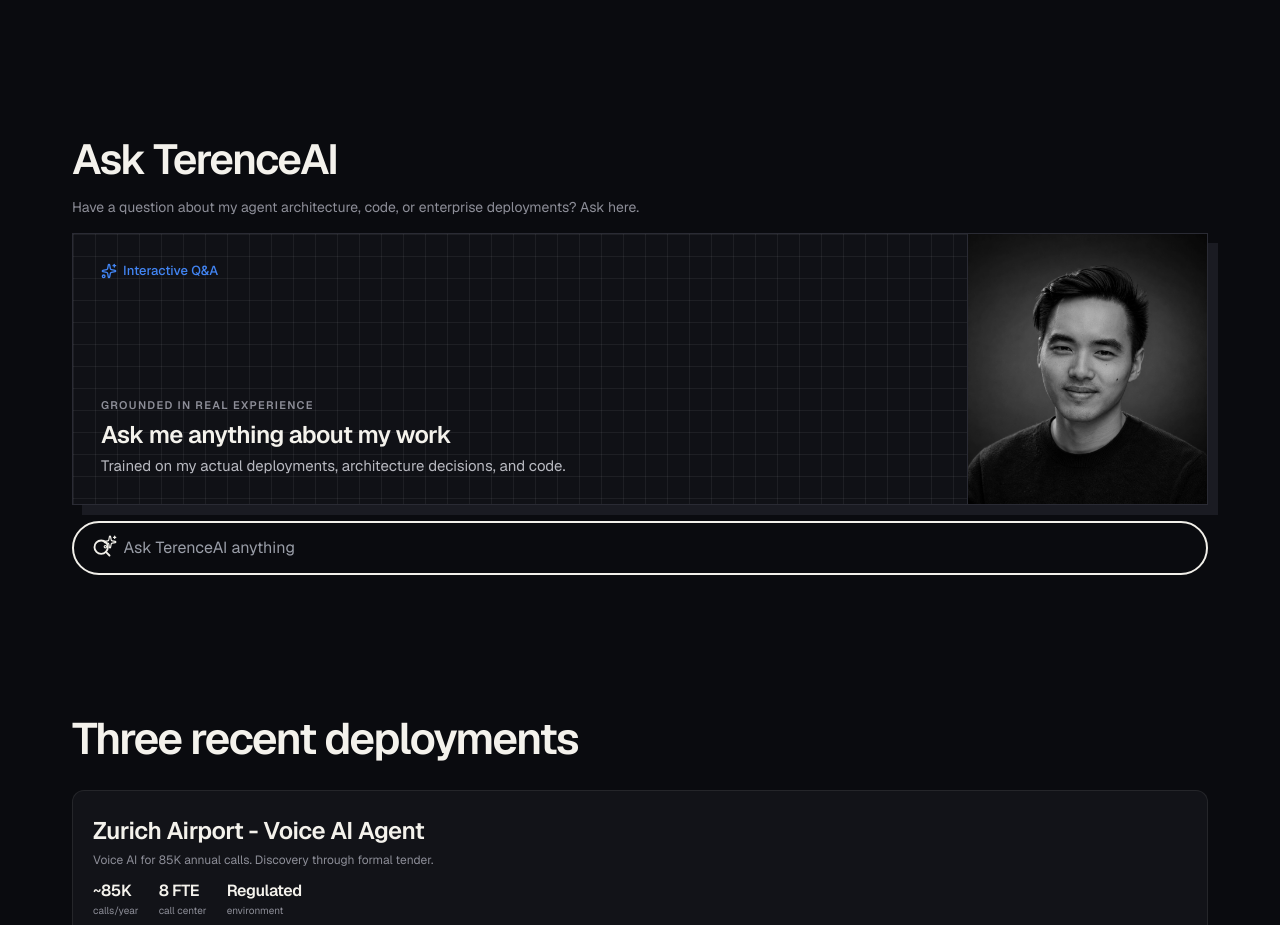
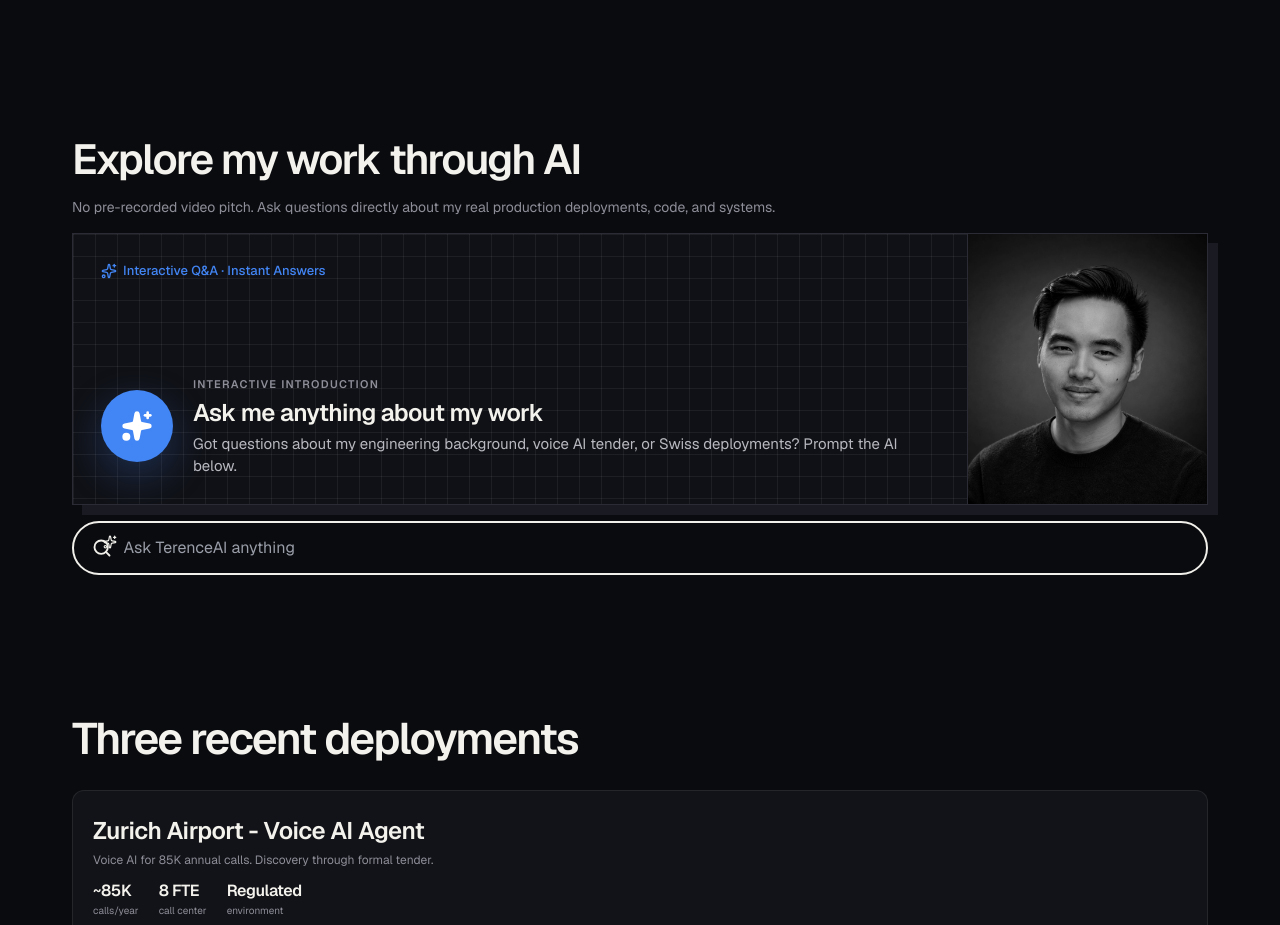
Before and after one commit to terencela/applications, a Next.js app: page /google in a window 1280 px wide. Shown: the part 1360-2285 px from the top of the page. Built offline with nearby package versions, Linux system fonts and the light colour scheme.

Commit message:
Update middle interactive Q&A card with accent graphic and prompt to ask questions
Co-authored-by: Cursor <cursoragent@cursor.com>

```diff
--- a/app/components/google/GoogleApplicationPage.tsx
+++ b/app/components/google/GoogleApplicationPage.tsx
@@ -604,13 +604,19 @@ export function GoogleApplicationPage() {
         <section className="dossier-section relative z-[2] pt-6">
           <div className="mx-auto max-w-[1200px] px-4 md:px-8">
             <h2 className="text-[clamp(28px,3.5vw,42px)] font-semibold tracking-[-0.04em] text-[var(--dossier-ink)]">
-              Ask TerenceAI
+              Explore my work through AI
             </h2>
             <p className="mt-1 text-sm text-[var(--dossier-muted)]">
-              Have a question about my agent architecture, code, or enterprise deployments? Ask here.
+              No pre-recorded video pitch. Ask questions directly about my real production deployments, code, and systems.
             </p>
             <div className="mt-4">
-              <div className="dossier-loom-panel dossier-loom-panel-compact overflow-hidden">
+              <a
+                href={TERENCE_AI_URL}
+                target="_blank"
+                rel="noopener noreferrer"
+                className="dossier-loom-panel dossier-loom-panel-compact block overflow-hidden dossier-pressable"
+                aria-label="Ask TerenceAI anything about my work"
+              >
                 <div className="relative flex w-full min-h-[210px] items-stretch text-left sm:min-h-[230px] md:min-h-[270px]">
                   <div className="dossier-loom-pattern absolute inset-0" aria-hidden="true" />
                   <div className="relative z-10 flex flex-1 flex-col justify-between p-5 md:p-7">
@@ -619,19 +625,31 @@ export function GoogleApplicationPage() {
                       style={{ color: ACCENT }}
                     >
                       <Sparkles className="h-4 w-4" />
-                      Interactive Q&A
+                      Interactive Q&amp;A · Instant Answers
                     </div>
                     <div>
+                      <div className="flex items-center gap-4 md:gap-5">
+                        <span
+                          className="inline-flex h-16 w-16 shrink-0 items-center justify-center rounded-full md:h-[4.5rem] md:w-[4.5rem]"
+                          style={{
+                            backgroundColor: ACCENT,
+                            color: "#ffffff",
+                            boxShadow: `0 14px 40px ${ACCENT}44`,
+                          }}
+                        >
+                          <Sparkles className="h-7 w-7 fill-white text-white md:h-8 md:w-8" />
+                        </span>
                         <div className="min-w-0">
                           <p className="text-[11px] font-semibold uppercase tracking-[0.12em] text-[var(--dossier-muted)]">
-                          Grounded in real experience
+                            Interactive Introduction
                           </p>
                           <h4 className="mt-1 text-lg font-semibold tracking-tight text-[var(--dossier-ink)] md:text-2xl">
                             Ask me anything about my work
                           </h4>
                           <p className="mt-1 text-sm text-[var(--dossier-body)] md:text-[15px]">
-                          Trained on my actual deployments, architecture decisions, and code.
+                            Got questions about my engineering background, voice AI tender, or Swiss deployments? Prompt the AI below.
                           </p>
+                        </div>
                       </div>
                     </div>
                   </div>
@@ -644,9 +662,19 @@ export function GoogleApplicationPage() {
                       className="dossier-profile-photo object-cover object-top"
                     />
                     <div className="absolute inset-0 bg-black/20" aria-hidden="true" />
+                    <div
+                      className="pointer-events-none absolute inset-0 flex items-center justify-center md:hidden"
+                      aria-hidden="true"
+                    >
+                      <span
+                        className="inline-flex h-12 w-12 items-center justify-center rounded-full bg-black/45 text-white backdrop-blur-[2px]"
+                      >
+                        <Sparkles className="h-5 w-5 fill-current" />
+                      </span>
                     </div>
                   </div>
                 </div>
+              </a>
               <TerenceAIAskBar />
             </div>
           </div>
```
Lines whose indentation alone changed are shown as unchanged.
